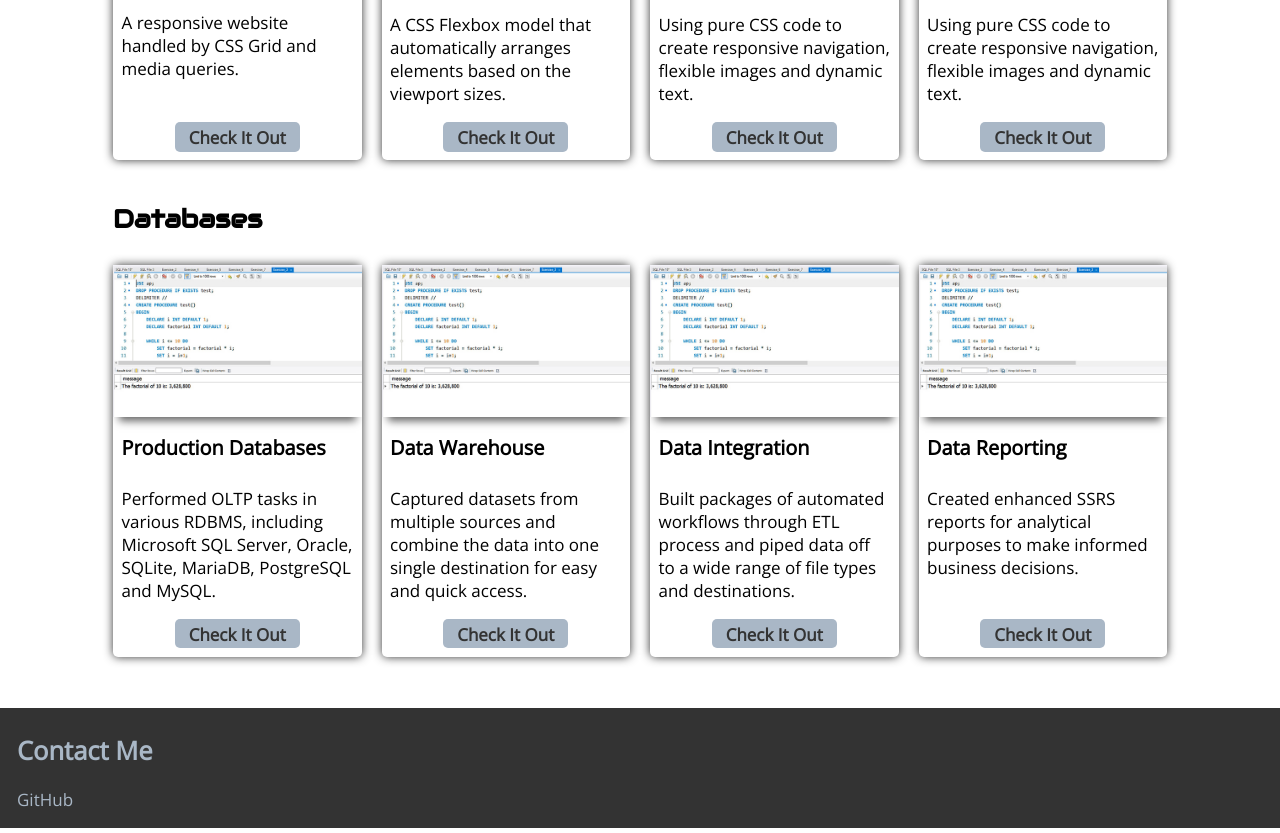
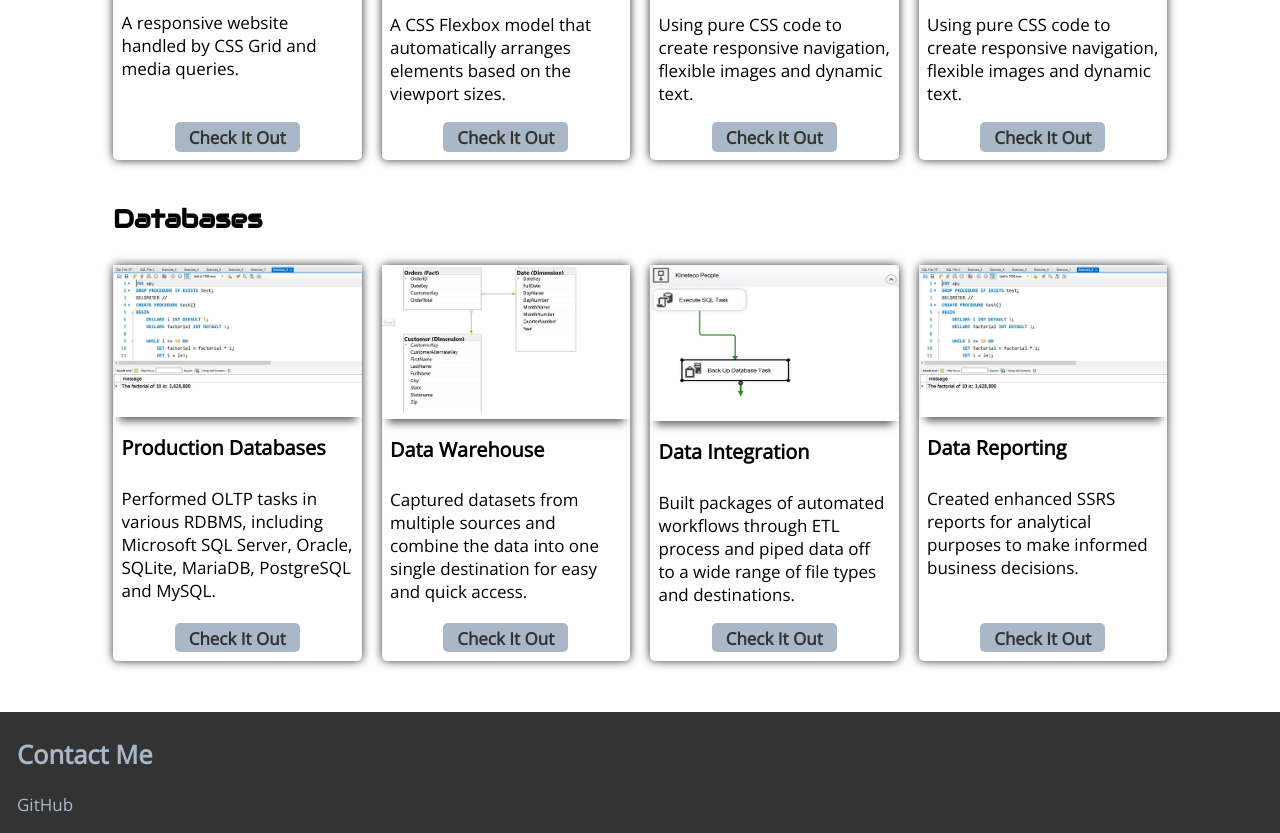
Before and after one commit to phmaa/phmaa.github.io, a plain HTML site: page index.html in a window 1280 px wide. Shown: the part 1146-1979 px from the top of the page. Drawn offline with nearby package versions, Linux system fonts and the light colour scheme.

Commit message:
update images

```diff
--- a/index.html
+++ b/index.html
@@ -69,14 +69,14 @@
           </div>
 
           <div>
-              <img src="images/mysql-350.jpg" width="640" height="332" alt="Banana">
+              <img src="images/diagram-350.jpg" width="640" height="332" alt="Banana">
               <h3>Data Warehouse</h3>
               <p>Captured datasets from multiple sources and combine the data into one single destination for easy and quick access.</p>
               <a href="#" class="button">Check It Out</a>
           </div>
 
           <div>
-              <img src="images/mysql-350.jpg" width="640" height="332" alt="Banana">
+              <img src="images/package-350.jpg" width="640" height="332" alt="Banana">
               <h3>Data Integration</h3>
               <p>Built packages of automated workflows through ETL process and piped data off to a wide range of file types and destinations.</p>
               <a href="#" class="button">Check It Out</a>
```
Also changed, not shown: images/diagram-350.jpg (added), images/package-350.jpg (added).
